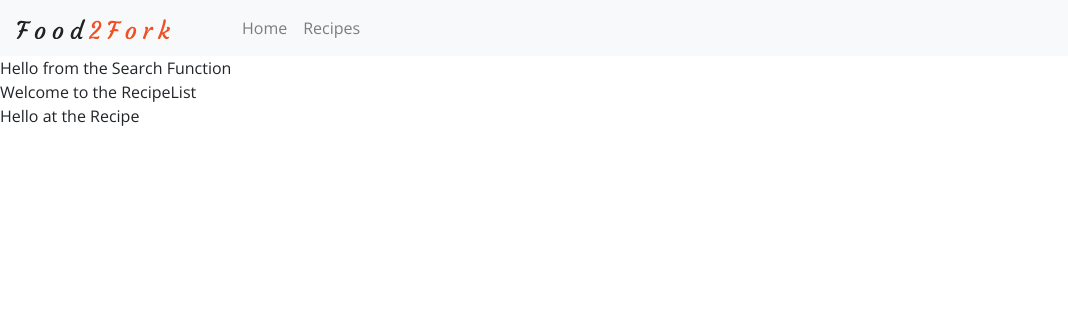
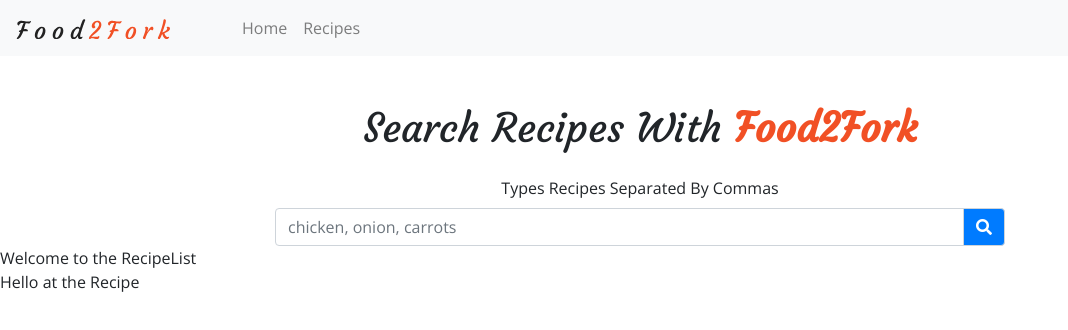
Before and after one commit to erikyoung/recipe-lovers, a React (Create React App) app: page /recipes in a window 1280 px wide. Shown: the top 330 px of the page, without its empty margins (0-1068 px from the left). Built offline with nearby package versions, Linux system fonts and the light colour scheme.

Commit message:
got the search input bar set up on the page

```diff
--- a/src/components/Search.js
+++ b/src/components/Search.js
@@ -5,10 +5,36 @@
 
 export default class Search extends Component {
   render() {
+
+  	const{handleChange, handleSubmit, search} = this.props;
     return (
-      <div>
-      	Hello from the Search Function
-      </div>
+     <div className="container">
+     	<div className="row">
+     		<div className="col-10 mx-auto col-md-8 mt-5 text-center">
+     			<h1 className="text-slanted text-capitalize">Search Recipes with
+     			{" "}
+     			<strong className="text-orange"> Food2Fork</strong>
+     			</h1>
+     			<form className="mt-4">
+     				<label htmlFor="search" className="text-capitalize">
+     					types recipes separated by commas
+     				</label>
+     			<div className="input-group">
+     				<input type="text" name="search" className="form-control"
+     				placeholder="chicken, onion, carrots"
+     				value={search}
+     				onChange={handleChange}
+     				/>
+     				<div className="input-group-append">
+     					<button type="submit" className="input-group-text bg-primary text-white" onClick={handleSubmit}>
+     						<i className="fas fa-search" />
+     					</button>
+     				</div>
+     			</div>
+     			</form>
+     		</div>
+     	</div>
+     </div>
     );
   }
 }
```
